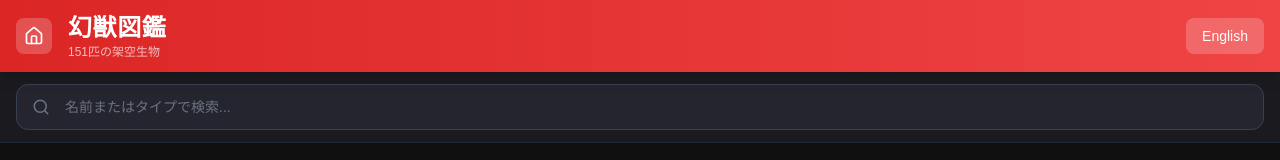
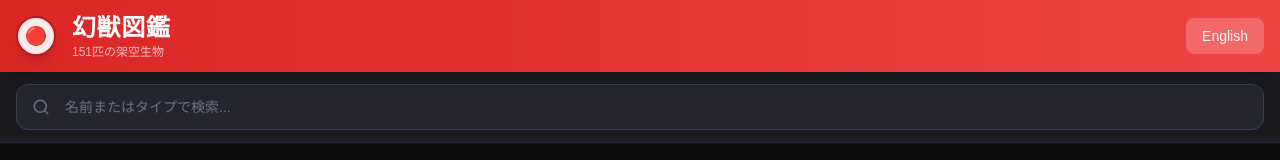
Before and after one commit to noregista/saison-lab, a Next.js app: page /pokedex in a window 1280 px wide. Shown: the top 160 px of the page. Built offline with nearby package versions, Linux system fonts and the light colour scheme.

Commit message:
Improve header UI: themed home buttons, remove redundant links and text

```diff
--- a/src/app/pokedex/page.tsx
+++ b/src/app/pokedex/page.tsx
@@ -93,12 +93,15 @@ export default function PokedexPage() {
             <header className="sticky top-0 z-40 bg-gradient-to-r from-red-600 to-red-500 shadow-lg">
                 <div className="max-w-7xl mx-auto px-4 py-3 flex items-center justify-between">
                     <div className="flex items-center gap-4">
+                        {/* Home link - Pokedex themed */}
                         <a
-                            href="/"
-                            className="p-2 bg-white/20 hover:bg-white/30 rounded-lg transition-colors"
-                            title="Home"
+                            href="https://saison-lab.com"
+                            target="_blank"
+                            rel="noopener noreferrer"
+                            className="w-10 h-10 bg-white/90 hover:bg-white rounded-full flex items-center justify-center transition-all shadow-lg border-2 border-red-700"
+                            title={lang === 'jp' ? 'ホーム' : 'Home'}
                         >
-                            <Home size={20} />
+                            <span className="text-lg">🔴</span>
                         </a>
                         <div>
                             <h1 className="text-xl md:text-2xl font-bold tracking-wide">{t.title}</h1>
--- a/src/app/tcg/page.tsx
+++ b/src/app/tcg/page.tsx
@@ -600,18 +600,18 @@ export default function TCGPage() {
             <header className="bg-[rgba(255,255,255,0.1)] backdrop-blur-lg border-b border-[rgba(255,255,255,0.2)] px-4 md:px-6 py-4 shadow-lg">
                 <div className="max-w-[1400px] mx-auto flex justify-between items-center flex-wrap gap-4">
                     <div className="flex items-center gap-4">
-                        {/* Home link */}
+                        {/* Home link - Card themed */}
                         <a
                             href="https://saison-lab.com"
                             target="_blank"
                             rel="noopener noreferrer"
-                            className="w-10 h-10 bg-[rgba(255,255,255,0.15)] hover:bg-[rgba(255,255,255,0.25)] rounded-full flex items-center justify-center transition-colors"
+                            className="w-10 h-10 bg-gradient-to-br from-yellow-400 to-yellow-500 hover:from-yellow-300 hover:to-yellow-400 rounded-lg flex items-center justify-center transition-all shadow-lg hover:shadow-yellow-400/30"
                             title={lang === 'ja' ? 'ホーム' : 'Home'}
                         >
-                            🏠
+                            <span className="text-lg">🎴</span>
                         </a>
                         <div className="text-2xl md:text-3xl font-bold bg-gradient-to-r from-yellow-400 to-yellow-300 bg-clip-text text-transparent" style={{ fontFamily: 'Oswald, sans-serif' }}>
-                            🎴 {t.title}
+                            {t.title}
                         </div>
                     </div>
                     <div className="flex items-center gap-2 flex-wrap">
--- a/src/components/splitter/Header.tsx
+++ b/src/components/splitter/Header.tsx
@@ -16,31 +16,19 @@ export default function Header({ lang, onLangChange }: HeaderProps) {
         <header className="relative z-50 border-b border-neon/20 bg-dark/90 backdrop-blur-sm">
             <div className="container mx-auto px-4 py-4">
                 <div className="flex items-center justify-between">
-                    {/* Logo */}
+                    {/* Logo - Home link */}
                     <Link
                         href="https://saison-lab.com"
                         target="_blank"
-                        className="flex items-center gap-3 group"
+                        className="flex items-center group"
                     >
                         <div className="w-10 h-10 border-2 border-neon flex items-center justify-center group-hover:bg-neon transition-all duration-300">
                             <Scissors className="w-5 h-5 text-neon group-hover:text-black transition-colors" />
                         </div>
-                        <span className="font-pixel text-xs text-neon neon-glow hidden sm:block">
-                            {t.brand}
-                        </span>
                     </Link>
 
                     {/* Right side */}
                     <div className="flex items-center gap-4">
-                        {/* Other tools link */}
-                        <Link
-                            href="https://saison-lab.com"
-                            target="_blank"
-                            className="text-sm text-white/60 hover:text-neon transition-colors hidden sm:block"
-                        >
-                            {t.otherTools}
-                        </Link>
-
                         {/* Language switch */}
                         <button
                             onClick={() => onLangChange(lang === 'en' ? 'ja' : 'en')}
```
Also changed, not shown: .agent/workflows/deploy.md (added).
